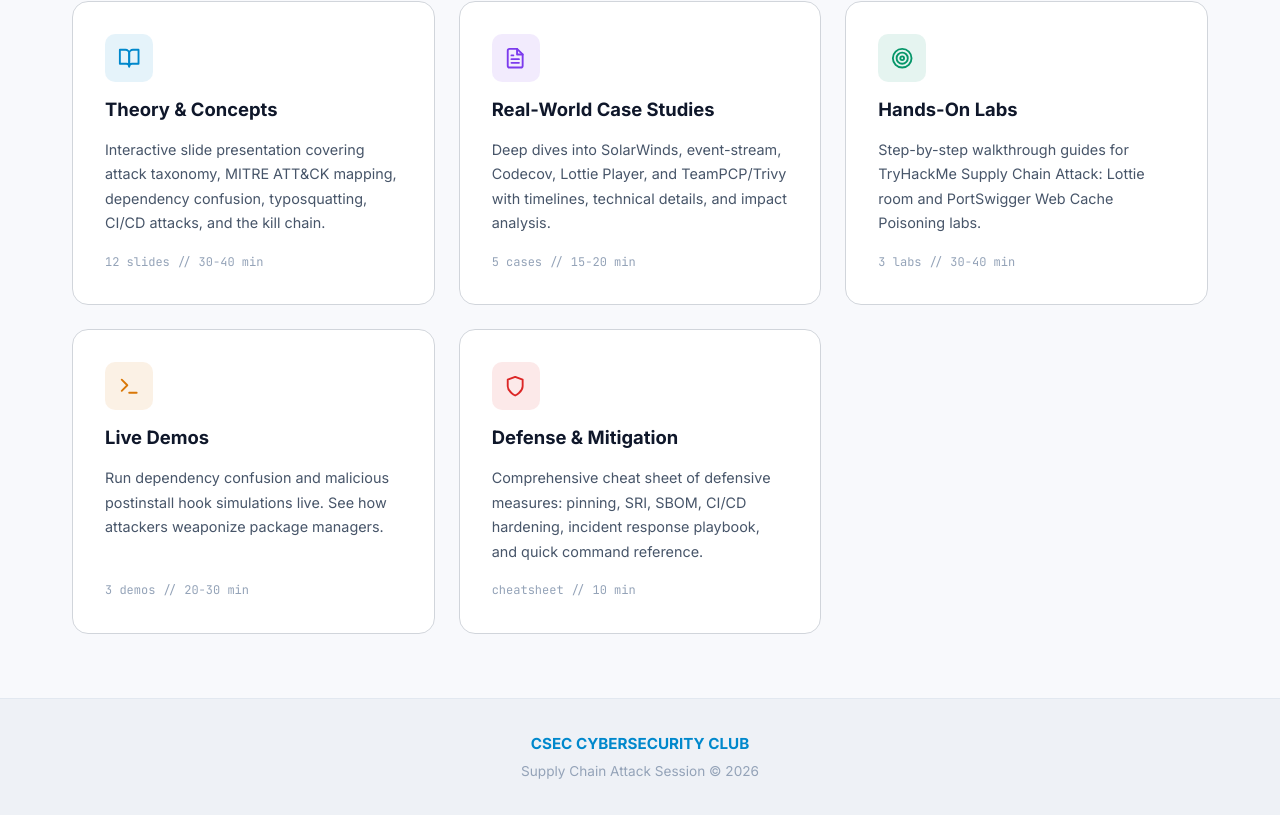
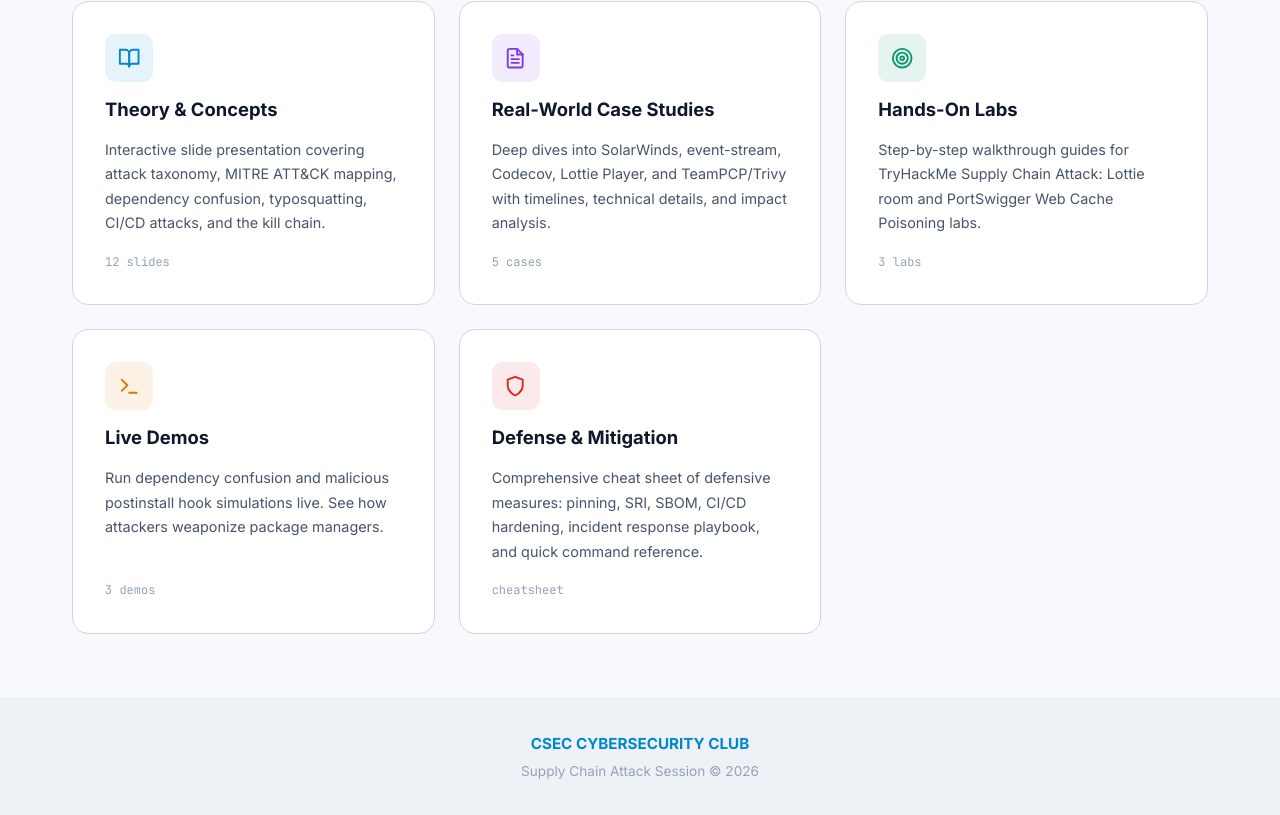
Before and after one commit to willockdany-eng/csec-supply-chain-attack, a React (Vite) app in the folder client/: page / in a window 1280 px wide. Shown: the part 847-1662 px from the top of the page. Built offline with nearby package versions, Linux system fonts and the light colour scheme; the HTML template or start-up script is replaced by a standard one.

Commit message:
modfifed

```diff
--- a/client/src/pages/Home.jsx
+++ b/client/src/pages/Home.jsx
@@ -8,7 +8,7 @@ const sections = [
     color: 'cyan',
     title: 'Theory & Concepts',
     desc: 'Interactive slide presentation covering attack taxonomy, MITRE ATT&CK mapping, dependency confusion, typosquatting, CI/CD attacks, and the kill chain.',
-    tag: '12 slides // 30-40 min',
+    tag: '12 slides',
   },
   {
     to: '/cases',
@@ -16,7 +16,7 @@ const sections = [
     color: 'purple',
     title: 'Real-World Case Studies',
     desc: 'Deep dives into SolarWinds, event-stream, Codecov, Lottie Player, and TeamPCP/Trivy with timelines, technical details, and impact analysis.',
-    tag: '5 cases // 15-20 min',
+    tag: '5 cases',
   },
   {
     to: '/labs',
@@ -24,7 +24,7 @@ const sections = [
     color: 'green',
     title: 'Hands-On Labs',
     desc: 'Step-by-step walkthrough guides for TryHackMe Supply Chain Attack: Lottie room and PortSwigger Web Cache Poisoning labs.',
-    tag: '3 labs // 30-40 min',
+    tag: '3 labs',
   },
   {
     to: '/demos',
@@ -32,7 +32,7 @@ const sections = [
     color: 'amber',
     title: 'Live Demos',
     desc: 'Run dependency confusion and malicious postinstall hook simulations live. See how attackers weaponize package managers.',
-    tag: '3 demos // 20-30 min',
+    tag: '3 demos',
   },
   {
     to: '/defense',
@@ -40,7 +40,7 @@ const sections = [
     color: 'red',
     title: 'Defense & Mitigation',
     desc: 'Comprehensive cheat sheet of defensive measures: pinning, SRI, SBOM, CI/CD hardening, incident response playbook, and quick command reference.',
-    tag: 'cheatsheet // 10 min',
+    tag: 'cheatsheet',
   },
 ];
 
```
Also changed, not shown: 1 other file (tests, documents, lock files or other folders).
